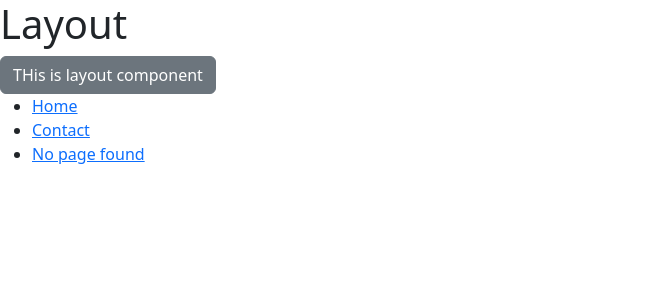
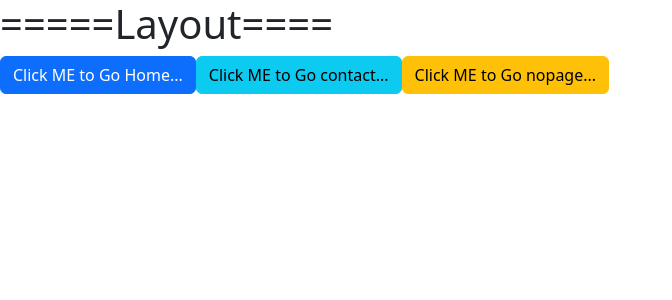
Before and after one commit to Shreyas0134/newreact, a React (Create React App) app: page / in a window 1280 px wide. Shown: the top 300 px of the page, without its empty margins (0-672 px from the left). Built offline with nearby package versions, Linux system fonts and the light colour scheme.

Commit message:
Addes Routing code

```diff
--- a/src/Routing/Contact.js
+++ b/src/Routing/Contact.js
@@ -1,20 +1,29 @@
 import React from "react";
-import { Outlet,Link } from "react-router-dom"
+import { Outlet, Link, useNavigate } from "react-router-dom";
 
 const Contact = () => {
+  const navigate = useNavigate();
+
   return (
-  <div>Contact
+    <div>
+      <h1>Contact</h1>
 
-  <button>Thi sis contact button</button>
-  <ul>
-    <li>
-      <Link to='/' >Go back</Link>
-      <Outlet/>
-    </li>
-  </ul>
-
-  </div>
-  )
-}
+      <button
+        className="btn btn-info"
+        onClick={() => {
+          navigate("/");
+        }}
+      >
+        Back to layout
+      </button>
+      <ul>
+        <li>
+          <Link to="/">Go back</Link>
+          <Outlet />
+        </li>
+      </ul>
+    </div>
+  );
+};
 
 export default Contact;
--- a/src/Routing/Home.js
+++ b/src/Routing/Home.js
@@ -1,11 +1,12 @@
 import React from "react";
-import { Outlet,Link } from "react-router-dom";
+import { Outlet,Link, useNavigate } from "react-router-dom";
 
 const Home = () => {
+  const navigate = useNavigate()
   return (
     <div>
       <h1>Home</h1>
-      <button className="btn btn-primary">This is home button</button>
+      <button className="btn btn-primary" onClick={()=>{navigate('/')}}>This is home button</button><br></br>
       <a><Link to ="/">Home</Link></a>
       <ul>
     <li>
--- a/src/Routing/Layout.js
+++ b/src/Routing/Layout.js
@@ -1,32 +1,54 @@
-import React from "react";
-import { Outlet, Link } from "react-router-dom";
+// import React from "react";
+// import { Outlet, Link } from "react-router-dom";
 
-const Layout = () => {
-  return (
-    <div>
-      <h1>Layout</h1>
-      <button className="btn btn-secondary">THis is layout component</button>
-      <div>
-        <ul>
-          <li>
-            <Link to="/home">Home</Link>
-            <Outlet />
-          </li>
-          <li>
-            <Link to="/contact">Contact</Link>
-            <Outlet />
-          </li>
+// const Layout = () => {
+//   return (
+//     <div>
+//       <h1>Layout</h1>
+//       <button className="btn btn-secondary">THis is layout component</button>
+//       <div>
+//         <ul>
+//           <li>
+//             <Link to="/home">Home</Link>
+//             <Outlet />
+//           </li>
+//           <li>
+//             <Link to="/contact">Contact</Link>
+//             <Outlet />
+//           </li>
 
 
 
-          <li>
-            <Link to="/notfound">No page found</Link>
-          </li>
-          </ul>
+//           <li>
+//             <Link to="/notfound">No page found</Link>
+//           </li>
+//           </ul>
 
-      </div>
-    </div>
-  );
-};
+//       </div>
+//     </div>
+//   );
+// };
 
-export default Layout;
+// export default Layout;
+
+
+import React from "react";
+import { useNavigate } from "react-router-dom";
+
+const Layout = () => {
+
+        const navigate = useNavigate()
+
+
+    return (
+        <div>
+
+              <h1>=====Layout====</h1>
+               <button  className='btn btn-primary'  onClick={()=>{navigate('/home')}}>Click ME to Go Home...</button>
+               <button className='btn btn-info'  onClick={()=>{navigate('/contact')}}>Click ME to Go contact...</button>
+               <button className='btn btn-warning'  onClick={()=>{navigate('/nopage')}}>Click ME to Go nopage...</button>
+
+        </div>
+    )
+}
+export default Layout;
--- a/src/Routing/NoPage.js
+++ b/src/Routing/NoPage.js
@@ -1,11 +1,15 @@
 import React from "react";
-import { Outlet, Link } from "react-router-dom";
+import { Outlet, Link , useNavigate} from "react-router-dom";
+
 
 const NoPage = () => {
+
+  const navigate = useNavigate()
+
   return (
     <div>
-      NoPage
-      <button>This is nopage component</button>
+      <h1>=========NoPage======</h1>
+      <button className="btn btn-danger" onClick={()=>{navigate('/')}}>Go back to home page</button>
       <ul>
         <li>
           <Link to="/">Go back</Link>
```
Also changed, not shown: src/skdjvbbs.html (added, +12 -0 lines).
